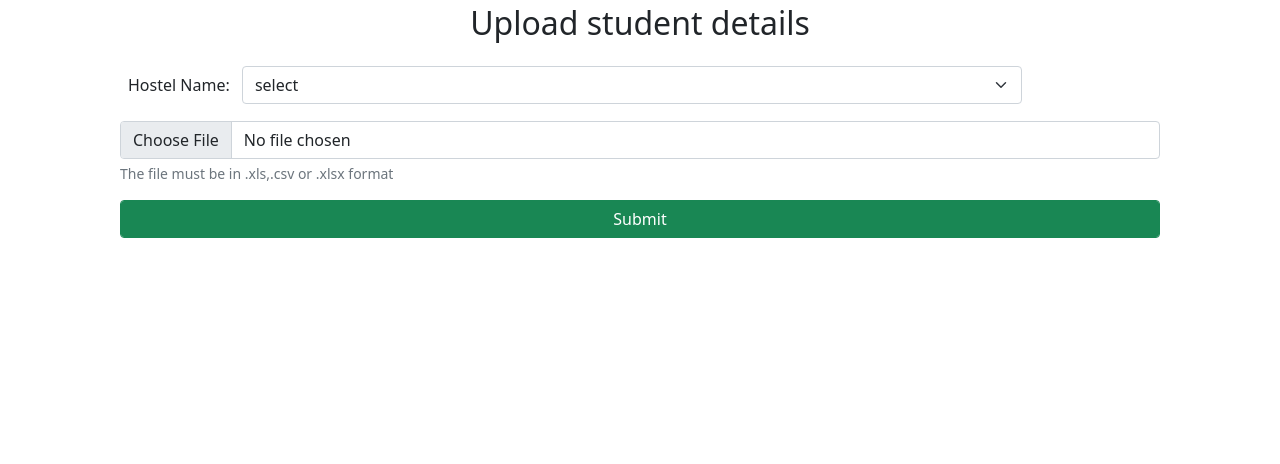
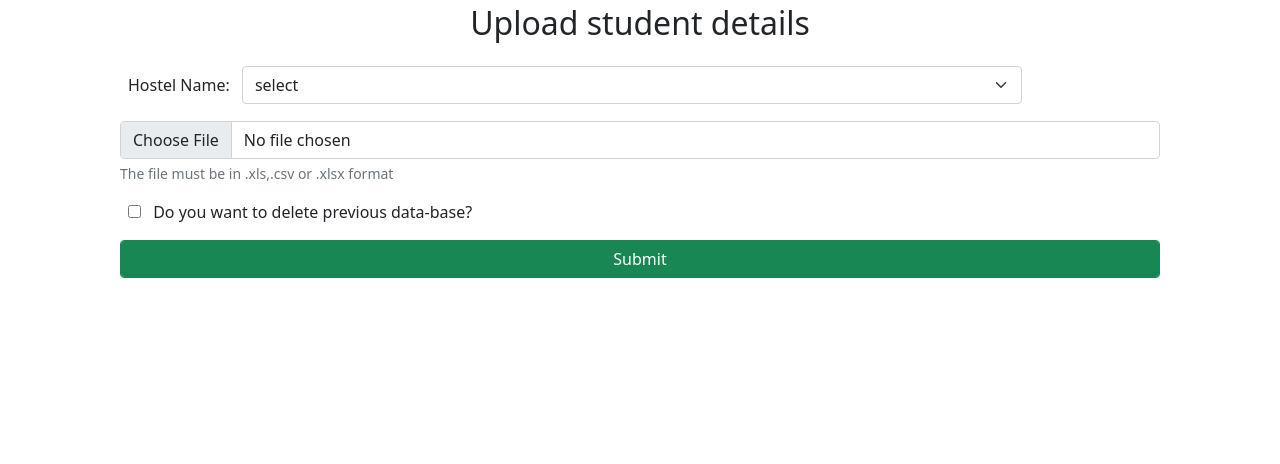
Before and after one commit to jay-1072/Hostel-System, a PHP site: page /Warden/uploadDetails.php in a window 1280 px wide. Shown: the part 212-676 px from the top of the page. Run offline with PHP 8.4, Linux system fonts and the light colour scheme.

Commit message:
Update student details done

```diff
--- a/Warden/uploadDetails.php
+++ b/Warden/uploadDetails.php
@@ -79,12 +79,22 @@ include("../dbConn.php");
                 $data = $spreadsheet->getActiveSheet()->toArray();
                 $data = array_slice($data, 1);
 
-                // $sql = "DELETE FROM `hostel_student_details`";
-                // $res1 = mysqli_query($conn, $sql);
-                // $sql = "DELETE FROM `fees`";
-                // $res2 = mysqli_query($conn, $sql);
+                if (isset($_POST['permission'])) {
+                    $sql = "DELETE FROM `hostel_student_details`";
+                    $res1 = mysqli_query($conn, $sql);
+                    $sql = "DELETE FROM `fees`";
+                    $res2 = mysqli_query($conn, $sql);
 
-                // if ($res1 && $res2) {
+                    if (!$res1 && !$res2) {
+                        echo "
+                        <div class='alert alert-danger alert-dismissible fade show mx-sm-5 px-md-5' role='alert'>
+                            <svg class='bi flex-shrink-0 me-2' width='24' height='24' role='img' aria-label='Danger:'><use xlink:href='#exclamation-triangle-fill'/></svg>
+                            <strong>Oops! </strong>" . mysqli_error($conn)
+                            . "<button type='button' class='btn-close' data-bs-dismiss='alert' aria-label='Close'></button>
+                        </div>";
+                    }
+                }
+
                 // create sql statement template
                 $sql = "INSERT INTO `hostel_student_details`(`enrollment_no`, `hostel_name`, `room_no`, `occupancy_date`, `release_date`) VALUES (?,?,?,'','')";
                 $stmt = $conn->prepare($sql);
@@ -116,14 +126,6 @@ include("../dbConn.php");
                         Your data is successfully saved!
                         <button type='button' class='btn-close' data-bs-dismiss='alert' aria-label='Close'></button>
                     </div>";
-                // } else {
-                //     echo "
-                //         <div class='alert alert-danger alert-dismissible fade show mx-sm-5 px-md-5' role='alert'>
-                //             <svg class='bi flex-shrink-0 me-2' width='24' height='24' role='img' aria-label='Danger:'><use xlink:href='#exclamation-triangle-fill'/></svg>
-                //             <strong>Oops! </strong>" . mysqli_error($conn)
-                //         . "<button type='button' class='btn-close' data-bs-dismiss='alert' aria-label='Close'></button>
-                //         </div>";
-                // }
             } else {
                 echo "
                     <div class='alert alert-danger alert-dismissible fade show mx-sm-5 px-md-5' role='alert'>
@@ -150,6 +152,10 @@ include("../dbConn.php");
                 <input class="form-control" type="file" name="file" id="fileForm" accept=".csv, application/vnd.openxmlformats-officedocument.spreadsheetml.sheet, application/vnd.ms-excel">
                 <div id="fileForm" class="form-text">The file must be in .xls,.csv or .xlsx format</div>
             </div>
+            <div class="mb-3">
+                <input type="checkbox" class="mx-2" name="permission" id="permission">
+                <label for="permission">Do you want to delete previous data-base?</label>
+            </div>
             <input type="submit" name="submit" class="form-control btn btn-success">
         </form>
     </div>
```
Lines whose indentation alone changed are shown as unchanged.
